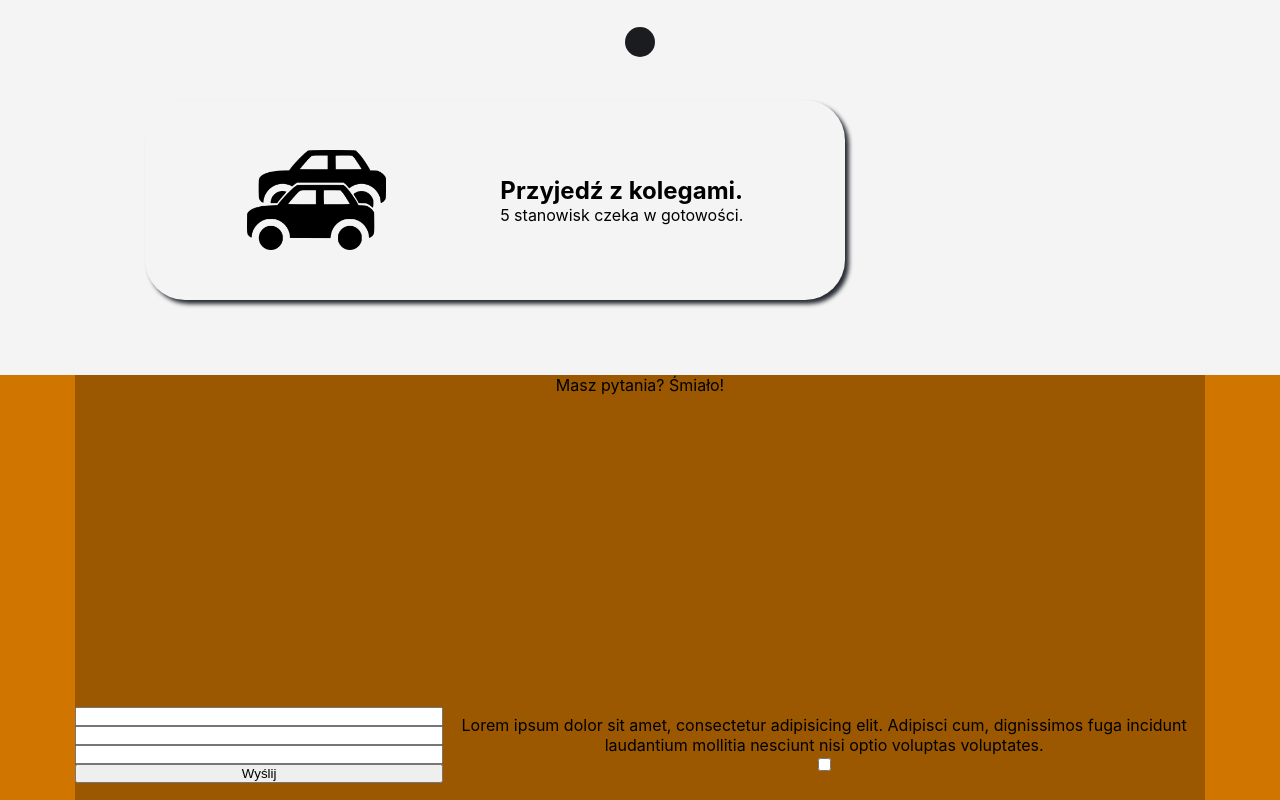
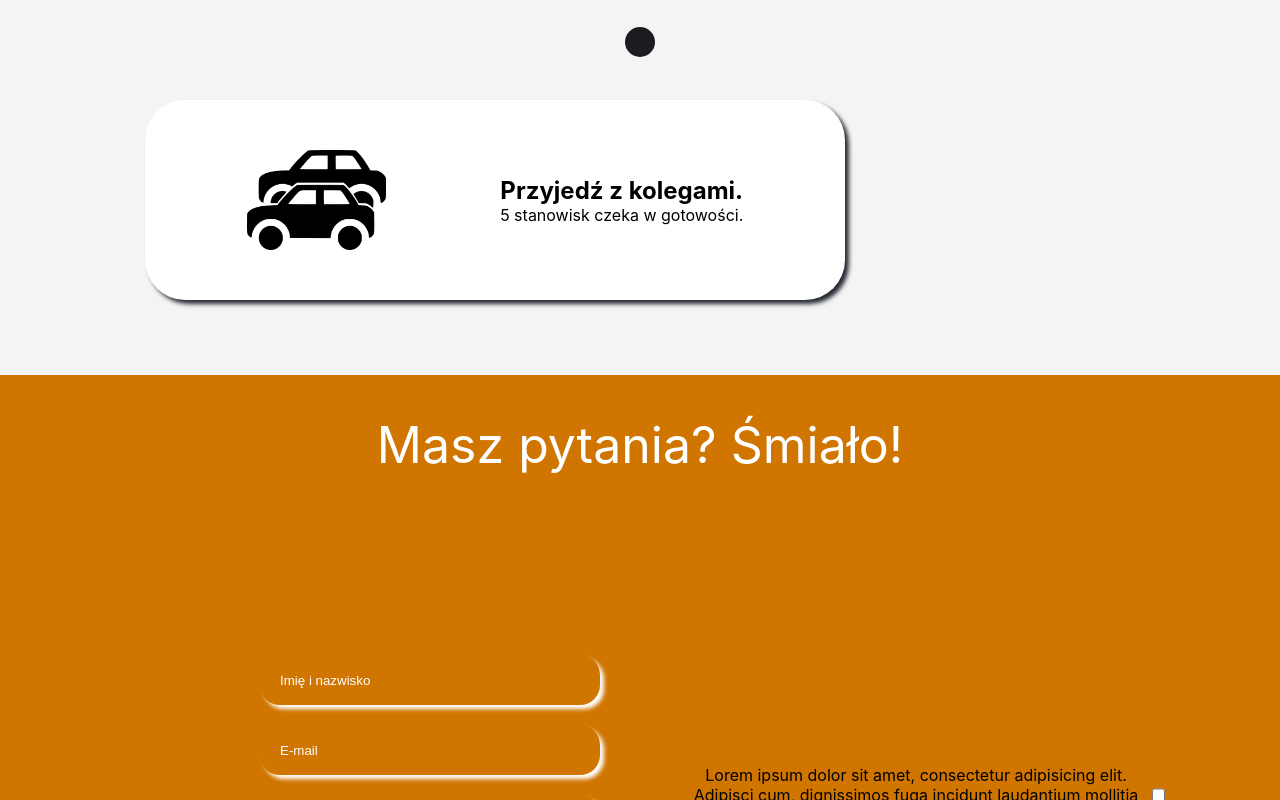
Before and after one commit to greesik/carwash, a React (Create React App) app: page / in a window 1280 px wide. Shown: the part 2000-2800 px from the top of the page. Built offline with nearby package versions, Linux system fonts and the light colour scheme.

Commit message:
contact inputs stylized; rwd added

```diff
--- a/src/About/About.css
+++ b/src/About/About.css
@@ -88,3 +88,9 @@
     align-items: center;
     font-size: 50px;
 }
+
+@media (max-width: 500px) {
+    .why-us {
+        font-size: 25px;
+    }
+}
--- a/src/AboutTile/AboutTile.css
+++ b/src/AboutTile/AboutTile.css
@@ -15,6 +15,7 @@
     justify-content: space-around;
     border-radius: 40px;
     padding: 0 100px 0 100px;
+    background: #FFFFFF;
 }
 
 @media (max-width: 770px) {
--- a/src/App/App.js
+++ b/src/App/App.js
@@ -1,5 +1,4 @@
 import React from 'react';
-import logo from '../logo.svg';
 import './App.css';
 import MainScreen from "../MainScreen/MainScreen";
 import Header from "../Header/Header";
--- a/src/Contact/Contact.css
+++ b/src/Contact/Contact.css
@@ -11,11 +11,20 @@
 .contact-container {
     height: 100%;
     margin: 0 75px;
-    background: rgba(0, 0, 0, 0.25);
+    /*background: rgba(0, 0, 0, 0.25);*/
+}
+
+.contact-title {
+    display: flex;
+    align-items: center;
+    justify-content: center;
+    font-size: 50px;
+    color: #FFFFFF;
+    height: 20%;
 }
 
 .inputs-terms-container {
-    height: 100%;
+    height: 80%;
     display: flex;
     align-items: center;
 }
@@ -23,5 +32,67 @@
 .inputs-container {
     display: flex;
     flex-direction: column;
+    align-items: flex-end;
     width: 50%;
+    margin: 40px;
 }
+
+.terms-container {
+    width: 50%;
+    margin: 40px;
+    display: flex;
+}
+
+::placeholder {
+    color: #FFFFFF;
+}
+
+.contact-input, .contact-button {
+    height: 50px;
+    width: 300px;
+    background: none;
+    border: none;
+    /*border-bottom: 1px solid #FFFFFF;*/
+    box-shadow: 4px 4px 4px #FFFFFF;
+    border-radius: 20px;
+    margin-bottom: 20px;
+    outline: none;
+    padding: 0 20px;
+    color: #FFFFFF;
+}
+
+.contact-button {
+    transition: background-color 0.5s, color 0.5s;
+}
+
+.contact-button:hover {
+    background: #FFFFFF;
+    color: #282c34;
+    cursor: pointer;
+}
+
+@media (max-width: 770px){
+    .inputs-terms-container {
+        flex-direction: column;
+        justify-content: center;
+    }
+    .inputs-container {
+        align-items: center;
+    }
+}
+
+@media (max-width: 650px) {
+    .contact-title {
+        font-size: 25px;
+    }
+}
+
+@media (max-width: 425px) {
+    .contact-container {
+        margin: 0 25px;
+    }
+
+    .contact-input, .contact-button {
+        width: 200px;
+    }
+}
--- a/src/Contact/Contact.js
+++ b/src/Contact/Contact.js
@@ -1,5 +1,6 @@
 import React, {useState} from 'react';
 import "./Contact.css"
+import Fade from 'react-reveal/Fade';
 
 const Contact = () => {
 
@@ -21,14 +22,16 @@ const Contact = () => {
     return (
         <section id={"contact"}>
             <div className="contact-container">
-                <div>Masz pytania? Śmiało!</div>
+                <div className={"contact-title"}>Masz pytania? Śmiało!</div>
                 <div className={"inputs-terms-container"}>
+                    <Fade left cascade>
                     <div className={"inputs-container"}>
-                        <input type="text" value={name} onChange={handleNameChange}/>
-                        <input type="email" value={email} onChange={handleEmailChange}/>
-                        <input type="tel" value={phone} onChange={handlePhoneChange} pattern="[0-9]{3}-[0-9]{3}-[0-9]{4}"/>
-                        <button type={"submit"}>Wyślij</button>
+                        <input className={"contact-input"} type="text" value={name} onChange={handleNameChange} placeholder={"Imię i nazwisko"}/>
+                        <input className={"contact-input"} type="email" value={email} onChange={handleEmailChange} placeholder={"E-mail"}/>
+                        <input className={"contact-input"} type="tel" value={phone} onChange={handlePhoneChange} placeholder={"Numer telefonu"} pattern="[0-9]{3}-[0-9]{3}-[0-9]{4}"/>
+                        <button className={"contact-button"} type={"submit"}>Wyślij</button>
                     </div>
+                    </Fade>
                     <div className={"terms-container"}>
                         <div className={"terms"}>Lorem ipsum dolor sit amet, consectetur adipisicing elit. Adipisci cum, dignissimos fuga incidunt laudantium mollitia nesciunt nisi optio voluptas voluptates.</div>
                         <input type="checkbox"/>
--- a/src/Header/Header.css
+++ b/src/Header/Header.css
@@ -7,7 +7,7 @@
     height: 100px;
     background: #F0A500;
     position: sticky;
-    top: 0;
+    top: -1px;
     z-index: 3;
 }
 
@@ -25,13 +25,24 @@
 }
 
 .nav-element {
-    margin-right: 40px;
+    display: flex;
+    justify-content: center;
+    align-items: center;
+    height: 100px;
+    width: 120px;
+    margin: 20px;
+    /*margin-right: 40px;*/
     color: white;
     text-decoration: none;
 }
 
+.nav-element:hover {
+    background: rgba(0, 0, 0, 0.25);
+}
+
 .anchor {
     text-decoration: none;
+    height: 100%;
 }
 
 a:-webkit-any-link{
--- a/src/Header/Header.js
+++ b/src/Header/Header.js
@@ -8,8 +8,8 @@ const Header = () => {
         <header className={"header"}>
             <div className={"header-container"}>
                 <nav className={"navbar"}>
-                    <AnchorLink offset={100} classname={"anchor"} href={"#about"}><div className={"nav-element nav-about"}>Dlaczego my?</div></AnchorLink>
-                    <AnchorLink offset={100} classname={"anchor"} href={"#contact"}><div className={"nav-element nav-contact"}>Kontakt</div></AnchorLink>
+                    <AnchorLink offset={99} classname={"anchor"} href={"#about"}><div className={"nav-element nav-about"}>Dlaczego my?</div></AnchorLink>
+                    <AnchorLink offset={99} classname={"anchor"} href={"#contact"}><div className={"nav-element nav-contact"}>Kontakt</div></AnchorLink>
                 </nav>
             </div>
         </header>
```
